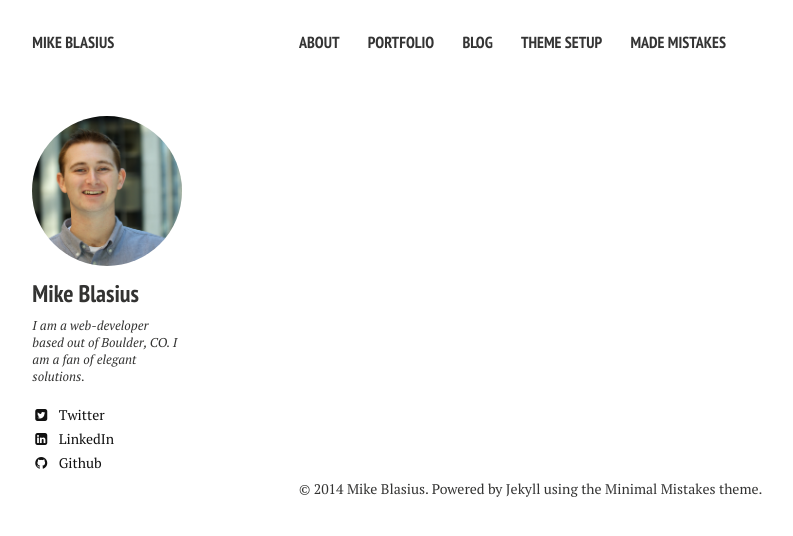
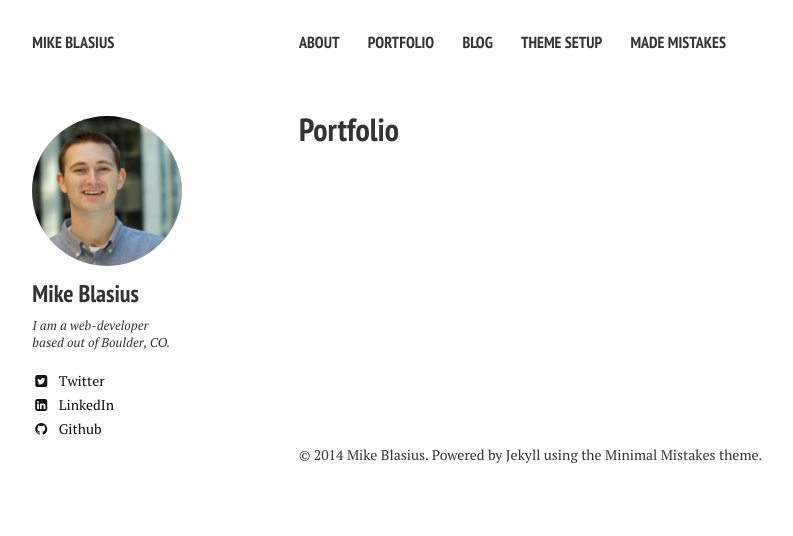
Before and after one commit to mblasiusnyc/mblasiusnyc.github.io, a Jekyll site: the page built from portfolio/index.md, in a window 1280 px wide. Shown: the top 536 px of the page, without its empty margins (21-814 px from the left). Built offline with Jekyll 4.4.1, drawn with Linux system fonts in a browser that asks for light colours; nearby versions of some CDN libraries.

Commit message:
Changed references

```diff
--- a/_config.yml
+++ b/_config.yml
@@ -2,7 +2,7 @@
 
 title:            Mike Blasius
 locale:           en_US
-url:              http://localhost:4000
+url:              http://mikeblasius.com
 
 
 # Jekyll configuration
@@ -28,7 +28,7 @@ kramdown:
 owner:
   name: Mike Blasius
   avatar: bio-photo.jpg
-  bio: "I am a web-developer based out of Boulder, CO. I am a fan of elegant solutions."
+  bio: "I am a web-developer based out of Boulder, CO."
   email:
   disqus-shortname:
   twitter: mikeblasius
--- a/portfolio/index.md
+++ b/portfolio/index.md
@@ -1,6 +1,6 @@
 ---
 layout: page
-title: ""
+title: "Portfolio"
 date:
 modified:
 excerpt:
```
Also changed, not shown: CNAME (line endings or trailing spaces).
